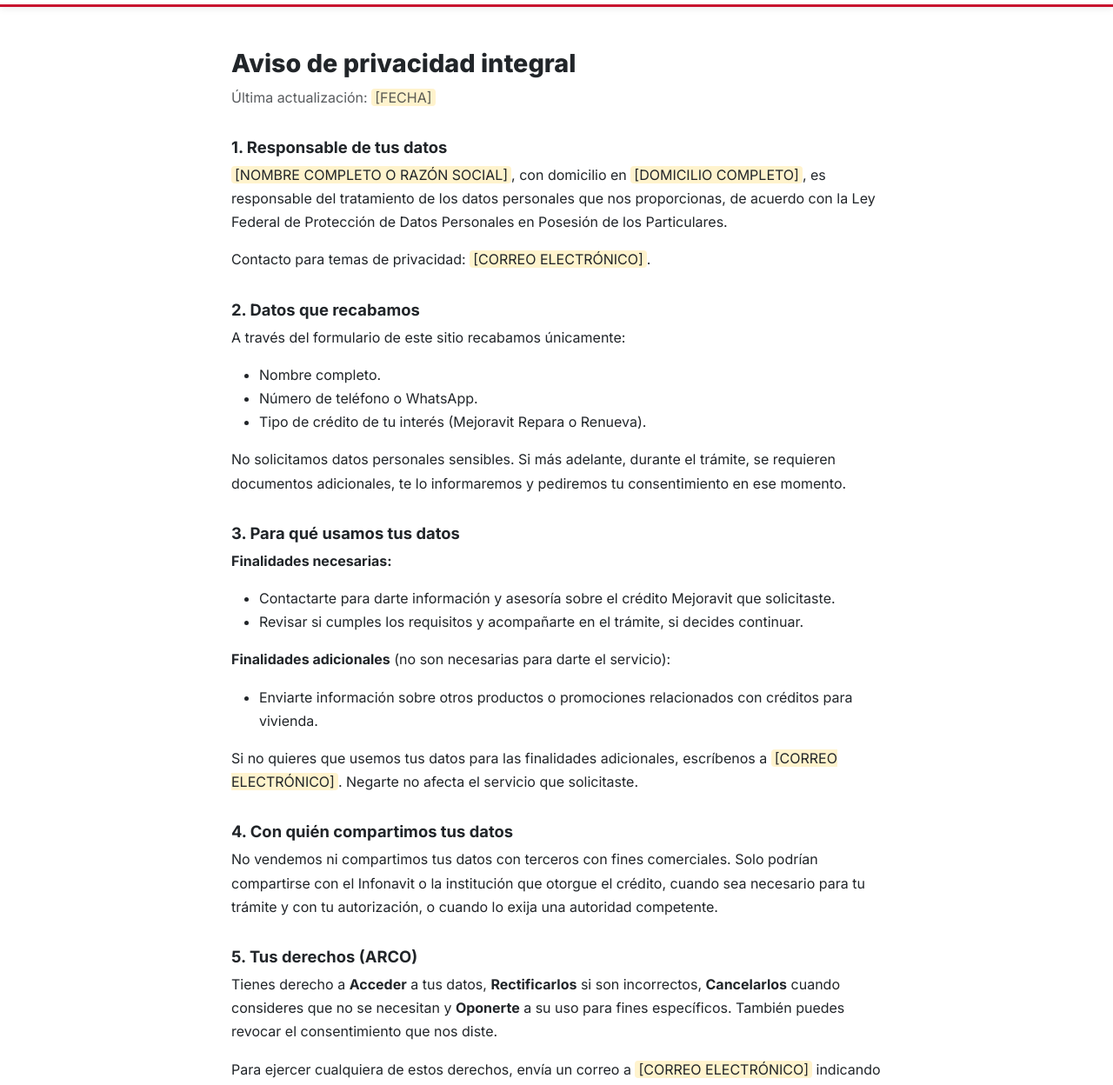
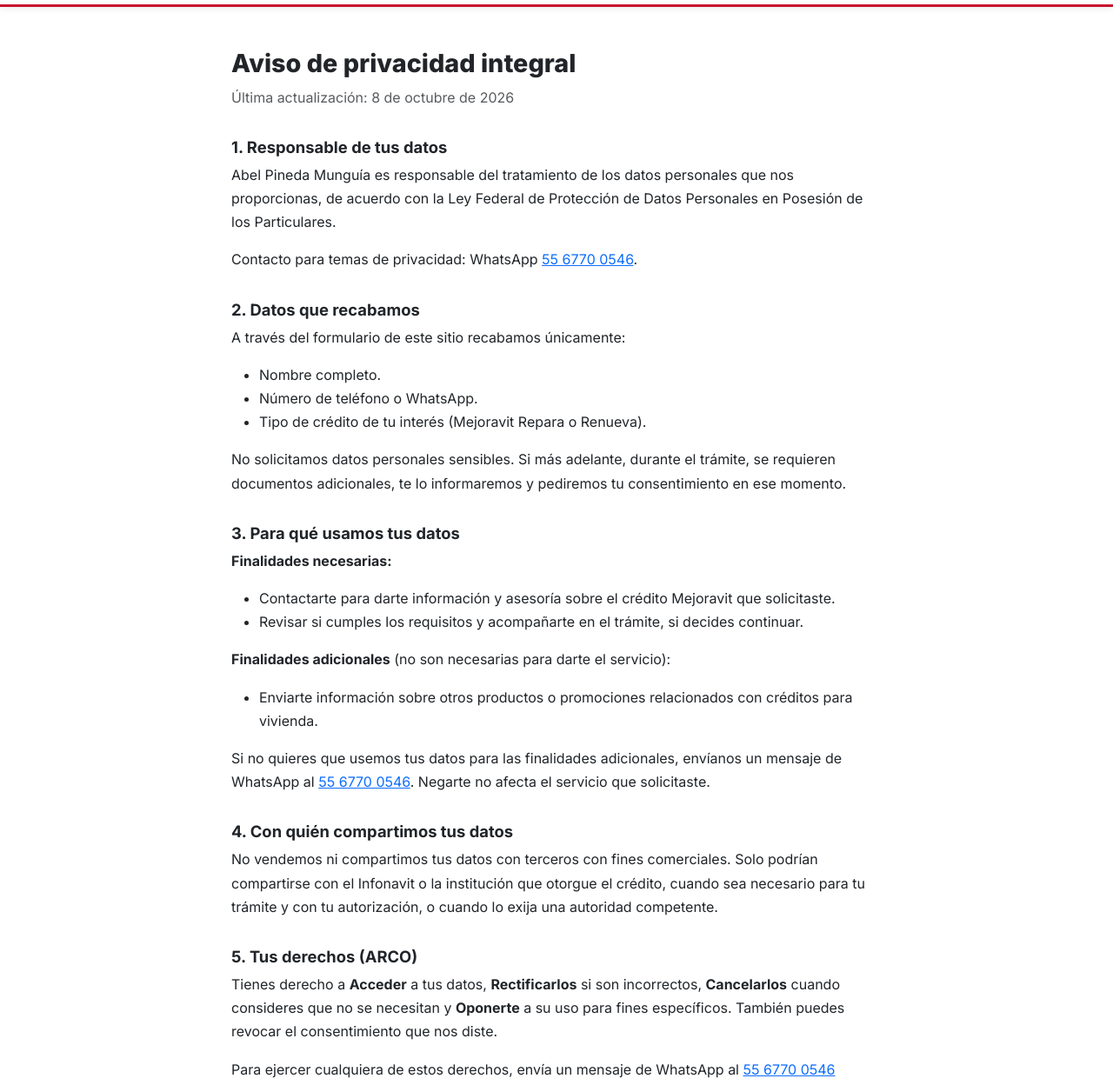
Before and after one commit to AbelGod27/mejoravit, a website: page public/aviso-privacidad.html in a window 1280 px wide. Shown: the part 51-1299 px from the top of the page at 87% size. Drawn offline with nearby package versions, Linux system fonts and the light colour scheme.

Commit message:
Completa aviso de privacidad y quita menciones de asesor certificado

```diff
--- a/public/aviso-privacidad.html
+++ b/public/aviso-privacidad.html
@@ -24,8 +24,6 @@
     .aviso h1 { font-size: 1.8rem; font-weight: 800; margin-bottom: 8px; }
     .aviso h2 { font-size: 1.15rem; font-weight: 700; margin-top: 32px; }
     .aviso p, .aviso li { line-height: 1.7; }
-    /* Datos pendientes de completar: borrar esta clase cuando todo esté lleno */
-    .pendiente { background: #fff3cd; padding: 0 4px; border-radius: 4px; }
   </style>
 </head>
 <body>
@@ -40,17 +38,16 @@
 
   <main class="container aviso">
     <h1>Aviso de privacidad integral</h1>
-    <p class="text-muted">Última actualización: <span class="pendiente">[FECHA]</span></p>
+    <p class="text-muted">Última actualización: 8 de octubre de 2026</p>
 
     <h2>1. Responsable de tus datos</h2>
     <p>
-      <span class="pendiente">[NOMBRE COMPLETO O RAZÓN SOCIAL]</span>, con domicilio en
-      <span class="pendiente">[DOMICILIO COMPLETO]</span>, es responsable del tratamiento de los datos
+      Abel Pineda Munguía es responsable del tratamiento de los datos
       personales que nos proporcionas, de acuerdo con la Ley Federal de Protección de Datos Personales
       en Posesión de los Particulares.
     </p>
     <p>
-      Contacto para temas de privacidad: <span class="pendiente">[CORREO ELECTRÓNICO]</span>.
+      Contacto para temas de privacidad: WhatsApp <a href="https://wa.me/525567700546" target="_blank" rel="noopener">55 6770 0546</a>.
     </p>
 
     <h2>2. Datos que recabamos</h2>
@@ -76,8 +73,8 @@
       <li>Enviarte información sobre otros productos o promociones relacionados con créditos para vivienda.</li>
     </ul>
     <p>
-      Si no quieres que usemos tus datos para las finalidades adicionales, escríbenos a
-      <span class="pendiente">[CORREO ELECTRÓNICO]</span>. Negarte no afecta el servicio que solicitaste.
+      Si no quieres que usemos tus datos para las finalidades adicionales, envíanos un mensaje de WhatsApp al
+      <a href="https://wa.me/525567700546" target="_blank" rel="noopener">55 6770 0546</a>. Negarte no afecta el servicio que solicitaste.
     </p>
 
     <h2>4. Con quién compartimos tus datos</h2>
@@ -95,15 +92,15 @@
       consentimiento que nos diste.
     </p>
     <p>
-      Para ejercer cualquiera de estos derechos, envía un correo a
-      <span class="pendiente">[CORREO ELECTRÓNICO]</span> indicando tu nombre, el teléfono que
+      Para ejercer cualquiera de estos derechos, envía un mensaje de WhatsApp al
+      <a href="https://wa.me/525567700546" target="_blank" rel="noopener">55 6770 0546</a> indicando tu nombre, el teléfono que
       registraste y qué derecho quieres ejercer. Te responderemos en un plazo máximo de 20 días hábiles.
     </p>
 
     <h2>6. Cuánto tiempo guardamos tus datos</h2>
     <p>
       Conservamos tus datos solo mientras sean necesarios para las finalidades descritas. Si no
-      continúas con el trámite, los eliminamos en un plazo de <span class="pendiente">[PLAZO, ej. 12 meses]</span>.
+      continúas con el trámite, los eliminamos en un plazo de 6 meses.
     </p>
 
     <h2>7. Cambios a este aviso</h2>
@@ -117,7 +114,7 @@
   <footer role="contentinfo">
     <div class="container">
       <p class="mb-0" style="font-size:.8rem;">
-        Este sitio no es un portal oficial de Infonavit. Somos asesores independientes certificados.
+        Este sitio no es un portal oficial de Infonavit.
       </p>
     </div>
   </footer>
```
Also changed, not shown: public/index.html (+5 -5 lines).
